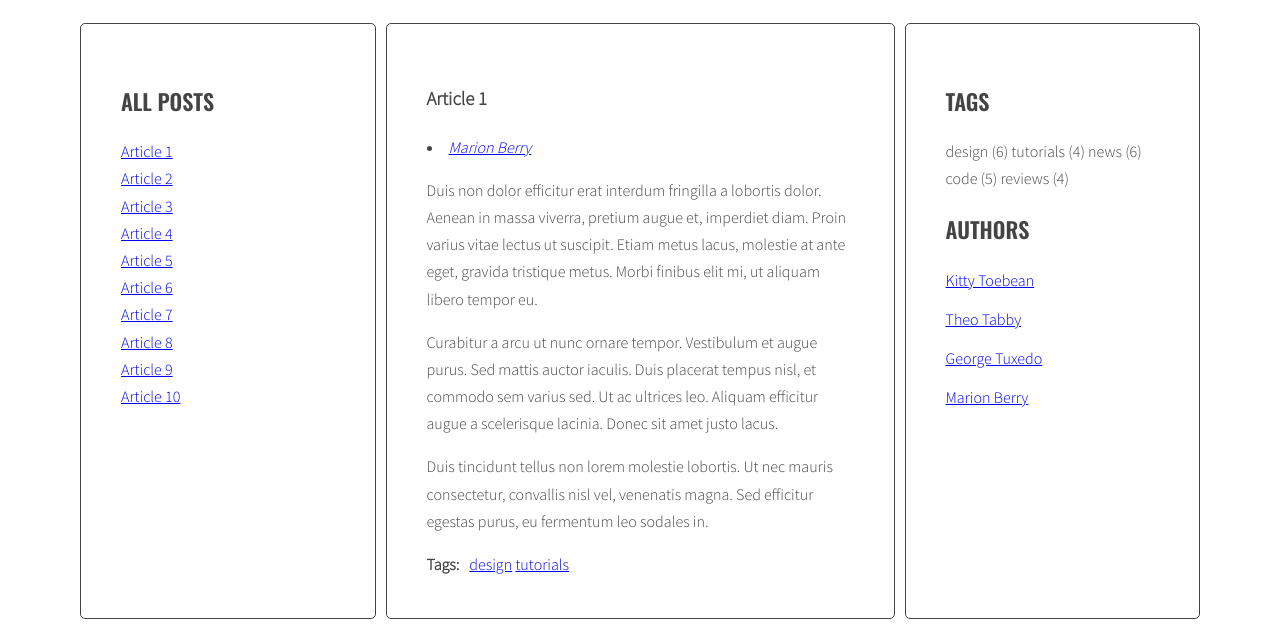
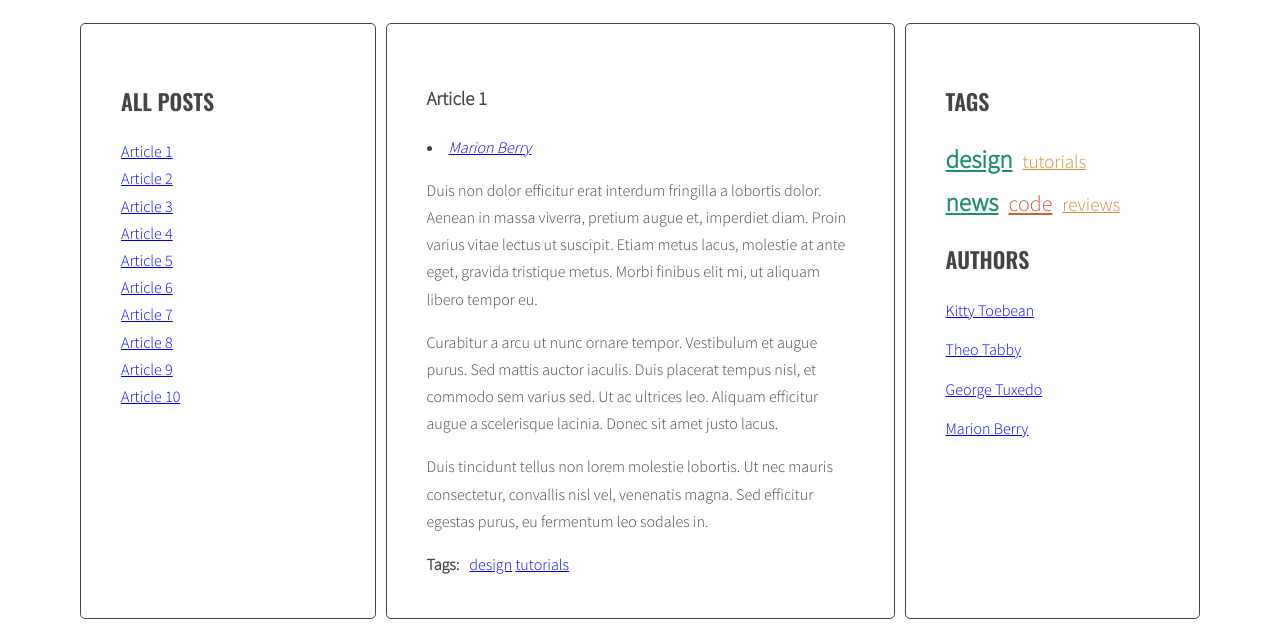
Before and after one commit to ahernas/javascript-blog, a website: page index.html in a window 1280 px wide. Shown: the part 220-847 px from the top of the page. Drawn offline with nearby package versions, Linux system fonts and the light colour scheme.

Commit message:
Create tag cloud and add style css

```diff
--- a/css/style.css
+++ b/css/style.css
@@ -81,6 +81,29 @@ body {
   display: inline-block;
 }
 
+.tags li {
+  display: inline-block;
+  padding-right: 10px;
+}
+
+.tag-size-5 {
+  font-size: 25px;
+  color: #218c74;
+  font-weight: 600;
+}
+
+.tag-size-3 {
+  font-size: 22px;
+  color: #cd6133;
+  font-weight: 550;
+}
+
+.tag-size-1 {
+  font-size: 19px;
+  color: #cc8e35;
+  font-weight: 450;
+}
+
 /* Authors */
 .authors li {
   margin-bottom: 12px;
--- a/js/script.js
+++ b/js/script.js
@@ -48,6 +48,8 @@ const optArticleSelector = '.post',
 const optArticleTagsSelector = '.post-tags .list';
 const optArticleAuthorSelector = '.post .post-author';
 const optTagsListSelector = '.tags.list';
+const optCloudClassCount = 5;
+const optCloudClassPrefix = 'tag-size-';
 
 
 function generateTitleLinks (customSelector = '') {
@@ -110,6 +112,19 @@ function calculateTagsParams(tags) {
   return params;
  }
 
+function calculateTagClass(count,params) {
+
+  const normalizedCount = count - params.min;
+
+  const normalizedMax = params.max - params.min;
+
+  const percentage = normalizedCount / normalizedMax;
+
+  const classNumber = Math.floor( percentage * (optCloudClassCount - 1) + 1 );
+
+  return optCloudClassPrefix + classNumber;
+}
+
 function generateTags() {
 
   /* [NEW] create a new variable allTags with an empty array */
@@ -170,13 +185,15 @@ function generateTags() {
   /* [NEW] START LOOP: for each tag in allTags: */
   for(let tag in allTags){
     /* [NEW] generate code of a link and add it to allTagsHTML */
-    allTagsHTML += tag + ' (' + allTags[tag] + ') ';
+
+    allTagsHTML += '<li><a class="' + calculateTagClass(allTags[tag], tagsParams) + '" href="#tag-' + tag + '">' + tag + '</a></li>'
 
   /* [NEW] END LOOP: for each tag in allTags: */
   }
   /*[NEW] add HTML from allTagsHTML to tagList */
   tagList.innerHTML = allTagsHTML;
 }
+
 
 generateTags();
 
```
